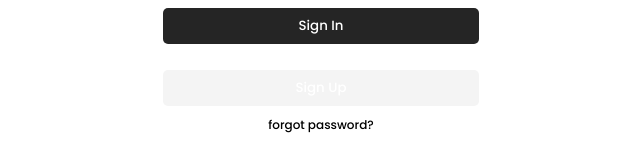
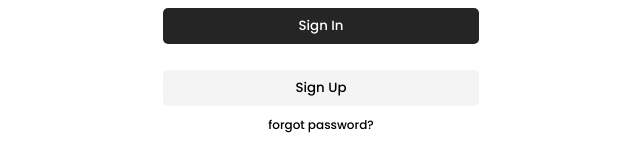
Before and after one commit to team-IGORAZA/color-trading-frontend, a React (Vite) app: page / in a window 1280 px wide. Shown: the part 407-567 px from the top of the page, without its empty margins (319-959 px from the left). Built offline with nearby package versions, Linux system fonts and the light colour scheme.

Commit message:
feat login Screen

```diff
--- a/src/styles/loginScreen.module.css
+++ b/src/styles/loginScreen.module.css
@@ -34,7 +34,7 @@ input {
     border-radius: 5px;
     margin-bottom: 10px;
     background-color: #F4F4F4;
-    ;
+    color: black;
 }
 
 
```
